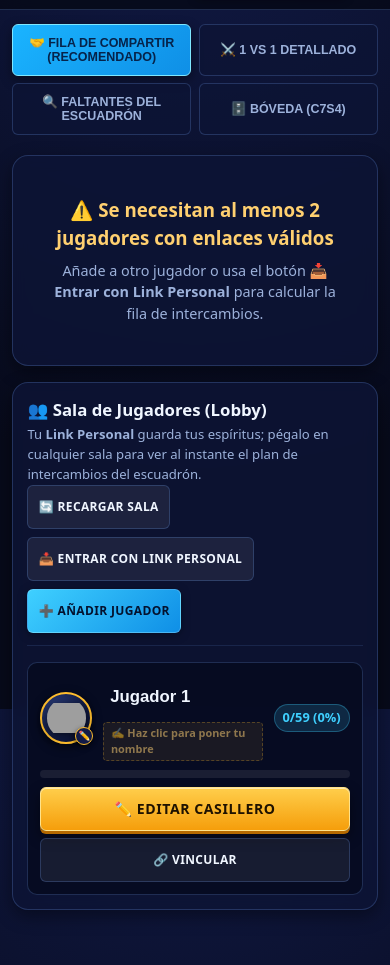
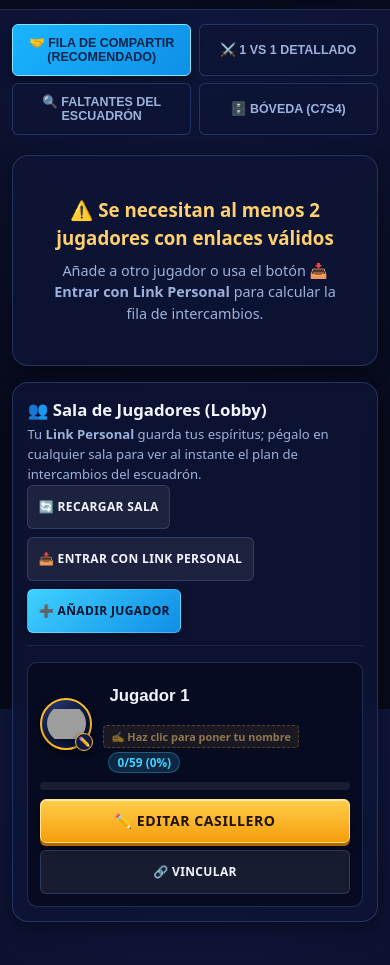
Before and after one commit to oladinov/EspiritusFortnite, a plain HTML site: page index.html in a window 390 px wide. Shown: the part 135-1100 px from the top of the page. Drawn offline with Linux system fonts and the light colour scheme; grey boxes are pictures that could not be loaded.

Commit message:
fix: resolve 16 audit bugs across sync, security, filters, and lobby card layout
- Prevent global state collisions among new users by removing the hardcoded `k-p1default` locker ID and generating a unique capability ID per player, while hashing full `#c=` collection codes instead of slicing trailing zero-padded `AAAAAAAAAA` suffixes.
- Eliminate DOM XSS vectors and inline `onclick` string-breakout risks by sanitizing player IDs/fields loaded from Firestore and localStorage, escaping interpolated IDs in HTML attributes, and replacing inline delivery handlers with event delegation.
- Fix multiplayer synchronization and memory leaks by using `deleteField()` for atomic player removal instead of full-room overwrites, guarding `onSnapshot` subscriptions across async Firebase initialization, clearing pending debounce timers on locker switches, and removing O(M^2) write-echo loops when passive room clients receive locker updates.
- Restore missing functionality and data integrity by adding the `LIQUIDGOLD` ("Oro (14)") variant filter option, updating "Fortuna" count to 14, and clearing `mastered`, `lost`, and `levels` flags when unmarking filtered spirits so cleared items do not re-encode as owned.
- Improve rendering performance and UX by updating toggled spirit cards in place without destroying the 59-card DOM grid or player avatar, normalizing diacritics in Vault and Avatar searches, preventing self-comparison and mobile grid squishing in 1v1 view, auto-closing the "Más acciones" menu, and stacking the progress badge below player names so longer nicknames remain readable in a 4-player lobby grid.

```diff
--- a/app.js
+++ b/app.js
@@ -2045,11 +2045,11 @@
               <label for="name_input_${safePid}" class="visually-hidden">Nombre del jugador</label>
               <input type="text" id="name_input_${safePid}" class="player-name-input" value="${escapeHtml(player.name)}" placeholder="Escribe tu nombre" data-id="${safePid}" autocorrect="off" autocapitalize="off" spellcheck="false">
               ${isDefaultPlaceholderName ? `<div class="player-name-hint-ribbon">✍️ Haz clic para poner tu nombre</div>` : ''}
+              <div class="player-header-badges">
+                ${player.changeBadge ? `<span class="badge-change">${escapeHtml(player.changeBadge)}</span>` : ''}
+                <span class="player-stats-badge stats-badge-${safePid}">${player.error ? '⚠️ Sin Link' : `${count}/${totalC} (${pct}%)`}</span>
+              </div>
             </div>
-          </div>
-          <div class="player-header-badges">
-            ${player.changeBadge ? `<span class="badge-change">${escapeHtml(player.changeBadge)}</span>` : ''}
-            <span class="player-stats-badge stats-badge-${safePid}">${player.error ? '⚠️ Sin Link' : `${count}/${totalC} (${pct}%)`}</span>
           </div>
         </div>
         <div class="progress-container">
--- a/index.html
+++ b/index.html
@@ -5,7 +5,7 @@
   <meta name="viewport" content="width=device-width, initial-scale=1.0">
   <title>Organizador de Espíritus Fortnite — Intercambios de Sala (Cap. 7 Minitemporada)</title>
   <link rel="icon" type="image/svg+xml" href="favicon.svg">
-  <link rel="stylesheet" href="style.css?v=c7ms.8">
+  <link rel="stylesheet" href="style.css?v=c7ms.9">
 </head>
 <body>
 
@@ -366,7 +366,7 @@
   </div>
 
   <!-- Scripts -->
-  <script src="db.js?v=c7ms.8"></script>
-  <script src="app.js?v=c7ms.8"></script>
+  <script src="db.js?v=c7ms.9"></script>
+  <script src="app.js?v=c7ms.9"></script>
 </body>
 </html>
--- a/style.css
+++ b/style.css
@@ -371,6 +371,8 @@ body {
   min-width: 0;
   display: flex;
   flex-direction: column;
+  align-items: flex-start;
+  gap: 0.22rem;
 }
 
 /* Banner / Cinta temporal invitando a poner nombre */
@@ -398,7 +400,9 @@ body {
 .player-header-badges {
   display: flex;
   align-items: center;
+  flex-wrap: wrap;
   gap: 0.35rem;
+  padding-left: 0.35rem;
 }
 
 .badge-live {
@@ -471,9 +475,10 @@ body {
   color: var(--text-primary);
   font-size: 1.05rem;
   font-weight: 800;
-  padding: 0.2rem 0.4rem;
+  padding: 0.15rem 0.35rem;
   border-radius: var(--radius-sm);
   width: 100%;
+  line-height: 1.2;
 }
 
 .player-name-input:focus,
@@ -485,13 +490,14 @@ body {
 }
 
 .player-stats-badge {
-  font-size: 0.8rem;
-  font-weight: 800;
-  padding: 0.2rem 0.5rem;
+  font-size: 0.74rem;
+  font-weight: 800;
+  padding: 0.12rem 0.5rem;
   border-radius: 99px;
   background: rgba(63, 208, 255, 0.15);
   color: var(--accent-cyan);
   border: 1px solid rgba(63, 208, 255, 0.3);
+  line-height: 1.3;
 }
 
 .player-link-input {
```
